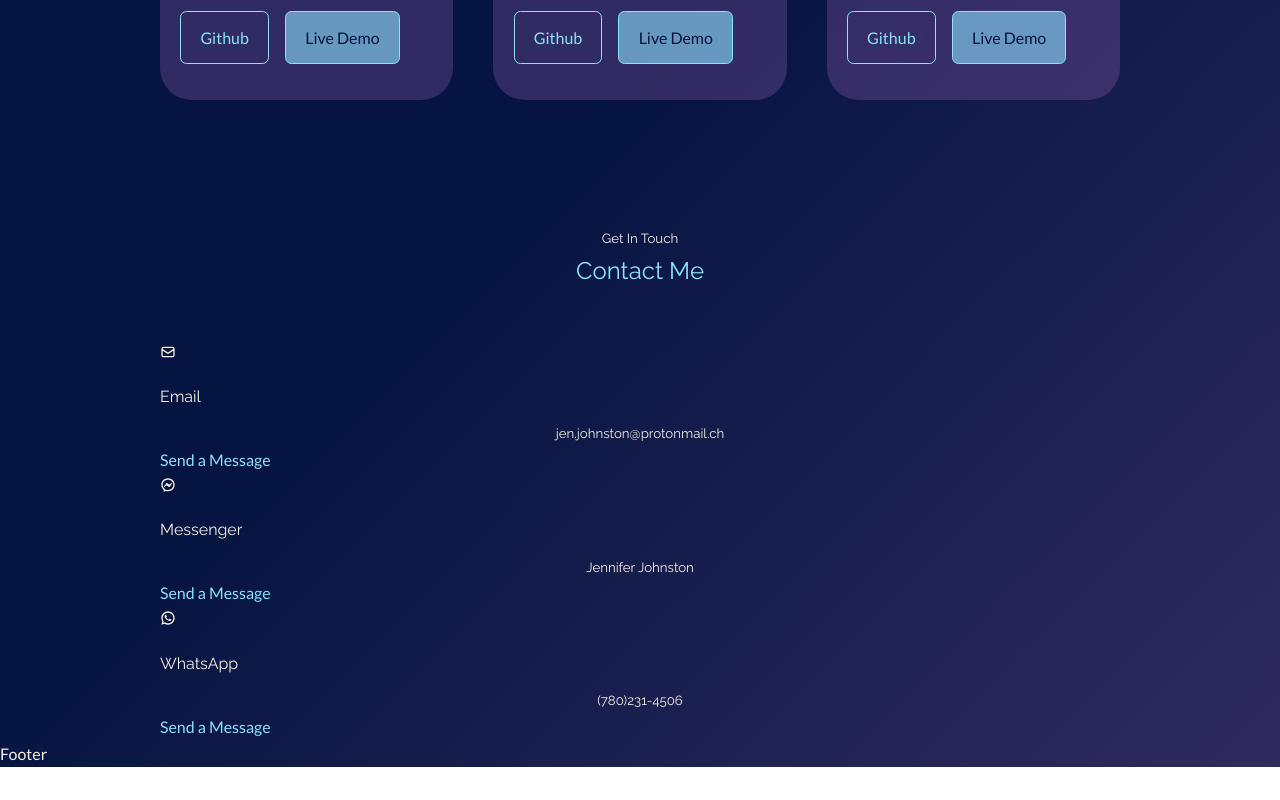
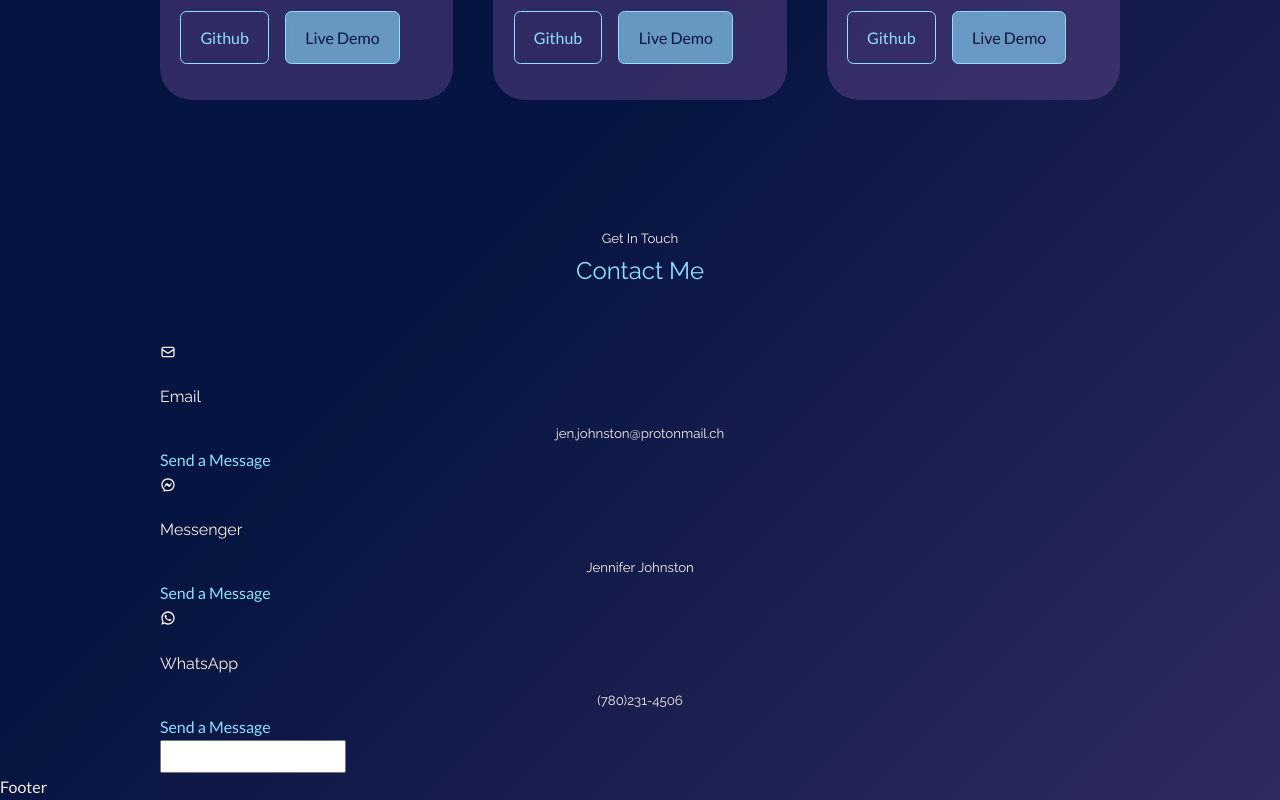
Before and after one commit to JenJohnston/jenn-portfolio, a React (Create React App) app: page / in a window 1280 px wide. Shown: the part 4222-5022 px from the top of the page. Before the commit the page ends 4989 px from the top, so only its background shows below. Built offline with nearby package versions, Linux system fonts and the light colour scheme; a web font is replaced by a local one.

Commit message:
Update Contact.jsx

```diff
--- a/src/components/Contact.jsx
+++ b/src/components/Contact.jsx
@@ -7,7 +7,7 @@ export default function Contact() {
 
     const email = 'mailto:jen.johnston@protonmail.ch'
     const messenger = 'https://m.me/jennifer.johnston.96558061'
-    const whatsApp = 'https://api.whatsapp.com/send?phone+17802314506'
+    const whatsApp = 'https://api.whatsapp.com/send?phone=+17802314506'
 
     return (
         <section id="contact">
@@ -37,7 +37,7 @@ export default function Contact() {
                     </article>
                 </div>
                 <form action="POST">
-
+                    <input type="text" name="name"/>
                 </form>
             </div>
         </section>
```
